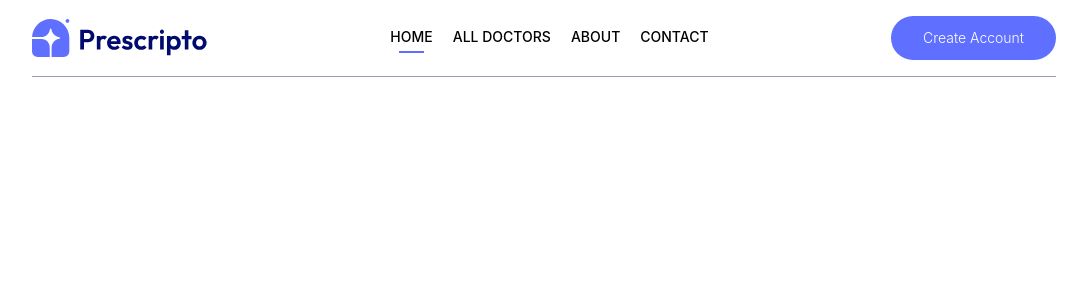
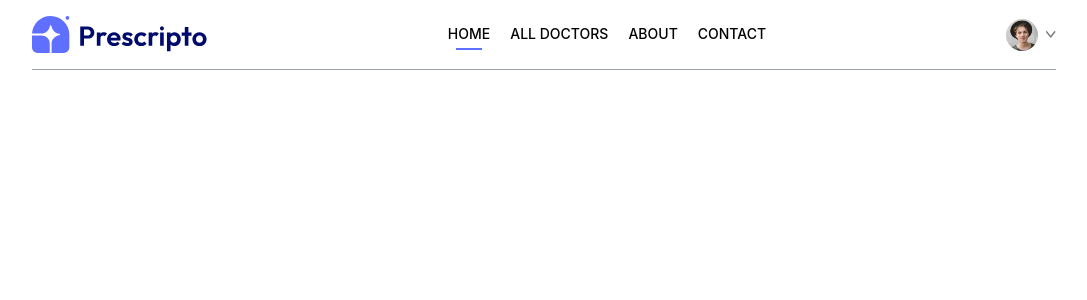
Before and after one commit to MadhukaRuchiranga/prescripto, a React app in the folder frontend/: page / in a window 1280 px wide. Shown: the top 300 px of the page, without its empty margins (96-1183 px from the left). Built offline with nearby package versions, Linux system fonts and the light colour scheme; the HTML template or start-up script is replaced by a standard one.

Commit message:
Login Button Funtions added

```diff
--- a/frontend/src/components/Navbar.jsx
+++ b/frontend/src/components/Navbar.jsx
@@ -2,8 +2,11 @@
 import { assets } from "../assets/assets";
 import { NavLink } from "react-router-dom";
 import { useNavigate } from "react-router-dom";
+import { useState } from "react";
 const Navbar = () => {
   const navigate = useNavigate();
+  const [showMenu, setShowMenu] = useState(false);
+  const [token, setToken] = useState(true);
   return (
     <div className="flex items-center justify-between text-sm py-4 mb-5 border-b border-b-gray-400">
       <img src={assets.logo} alt="" className="w-44 cursor-pointer" />
@@ -26,12 +29,19 @@
         </NavLink>
       </ul>
       <div className="flex items-center gap-4">
+        {token ? (
+          <div className="flex items-center gap-2 cursor-pointer group relative">
+            <img className="w-8 rounded-full" src={assets.profile_pic} alt="" />
+            <img className="w-2.5" src={assets.dropdown_icon} alt="" />
+          </div>
+        ) : (
           <button
             onClick={() => navigate("/login")}
             className="bg-[#5f6FFF] text-white px-8 py-3 rounded-full font-light hidden md:block"
           >
             Create Account
           </button>
+        )}
       </div>
     </div>
   );
```
Lines whose indentation alone changed are shown as unchanged.
